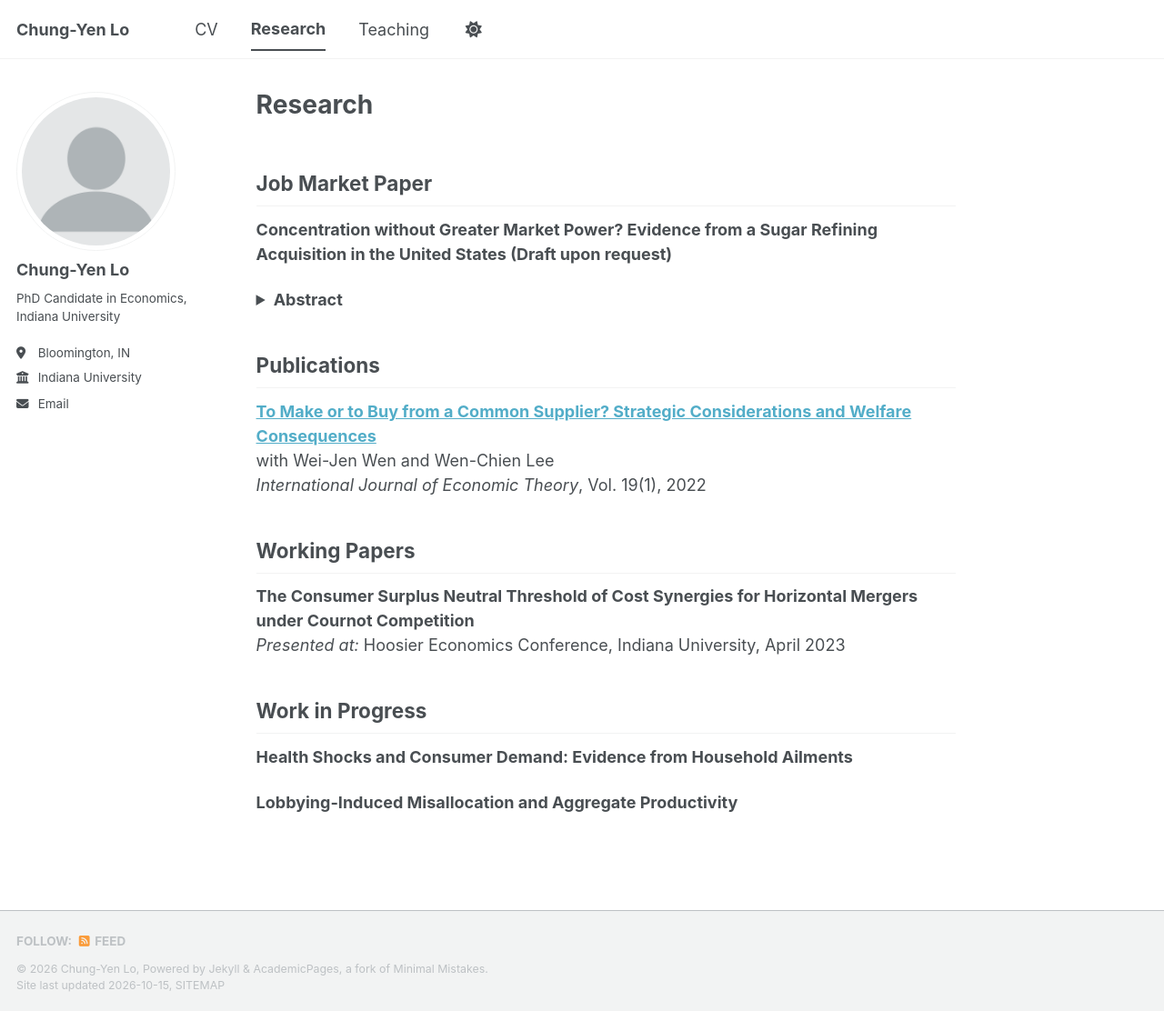
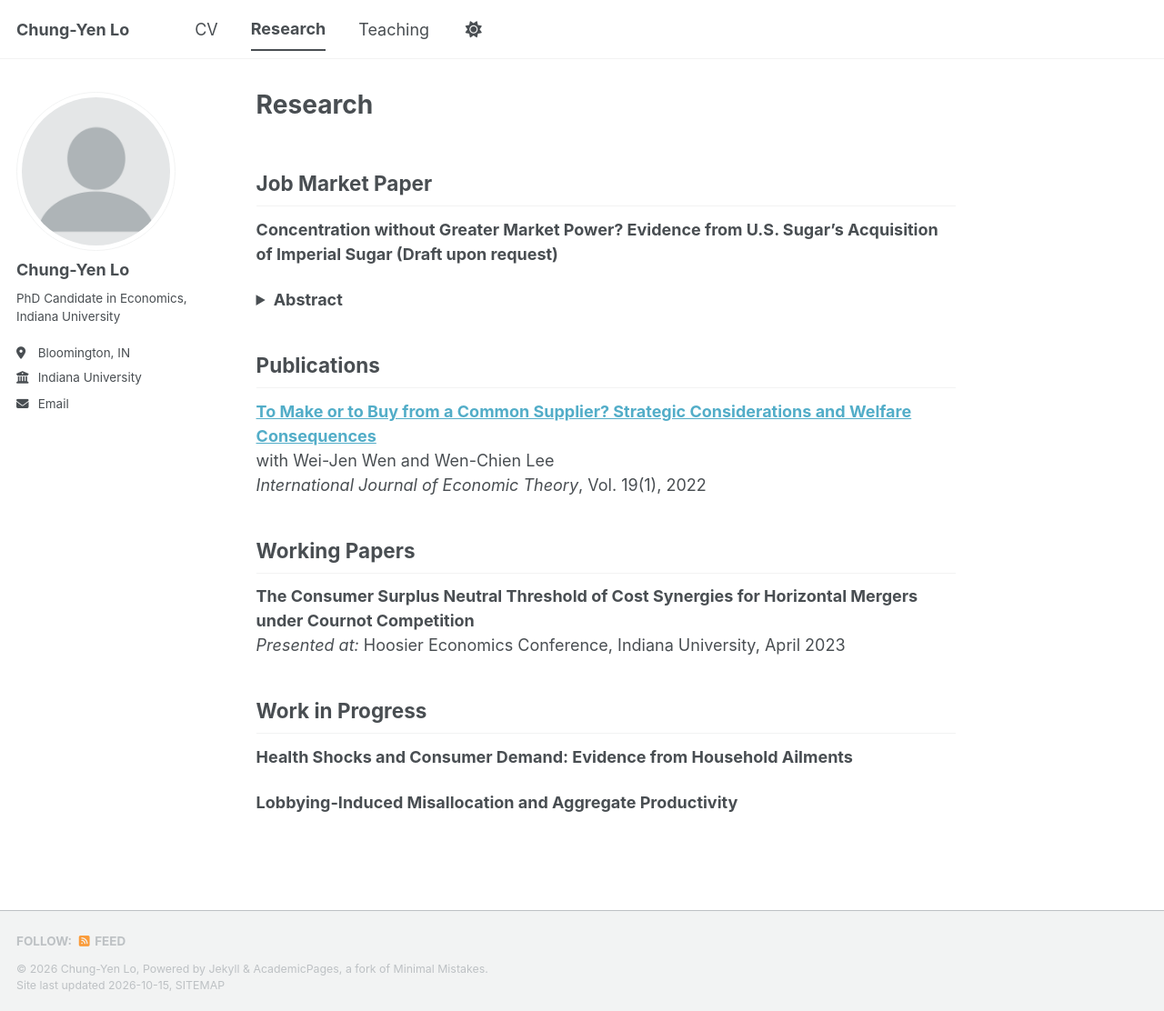
Before and after one commit to chungyenlo/chungyenlo.github.io, a Jekyll site: the page built from _pages/publications.md, in a window 1280 px wide and 1112 px high. Shown: the whole window at 91% size. Built offline with Jekyll 4.4.1, drawn with Linux system fonts in a browser that asks for light colours; a style sheet for code colours, icons or effects is not loaded.

Commit message:
Update job market paper title for clarity

```diff
--- a/_pages/publications.md
+++ b/_pages/publications.md
@@ -7,7 +7,7 @@ author_profile: true
 
 ## Job Market Paper
 
-**Concentration without Greater Market Power? Evidence from a Sugar Refining Acquisition in the United States (Draft upon request)**
+**Concentration without Greater Market Power? Evidence from U.S. Sugar’s Acquisition of Imperial Sugar (Draft upon request)**
 
 <details>
 <summary><b>Abstract</b></summary>
```
